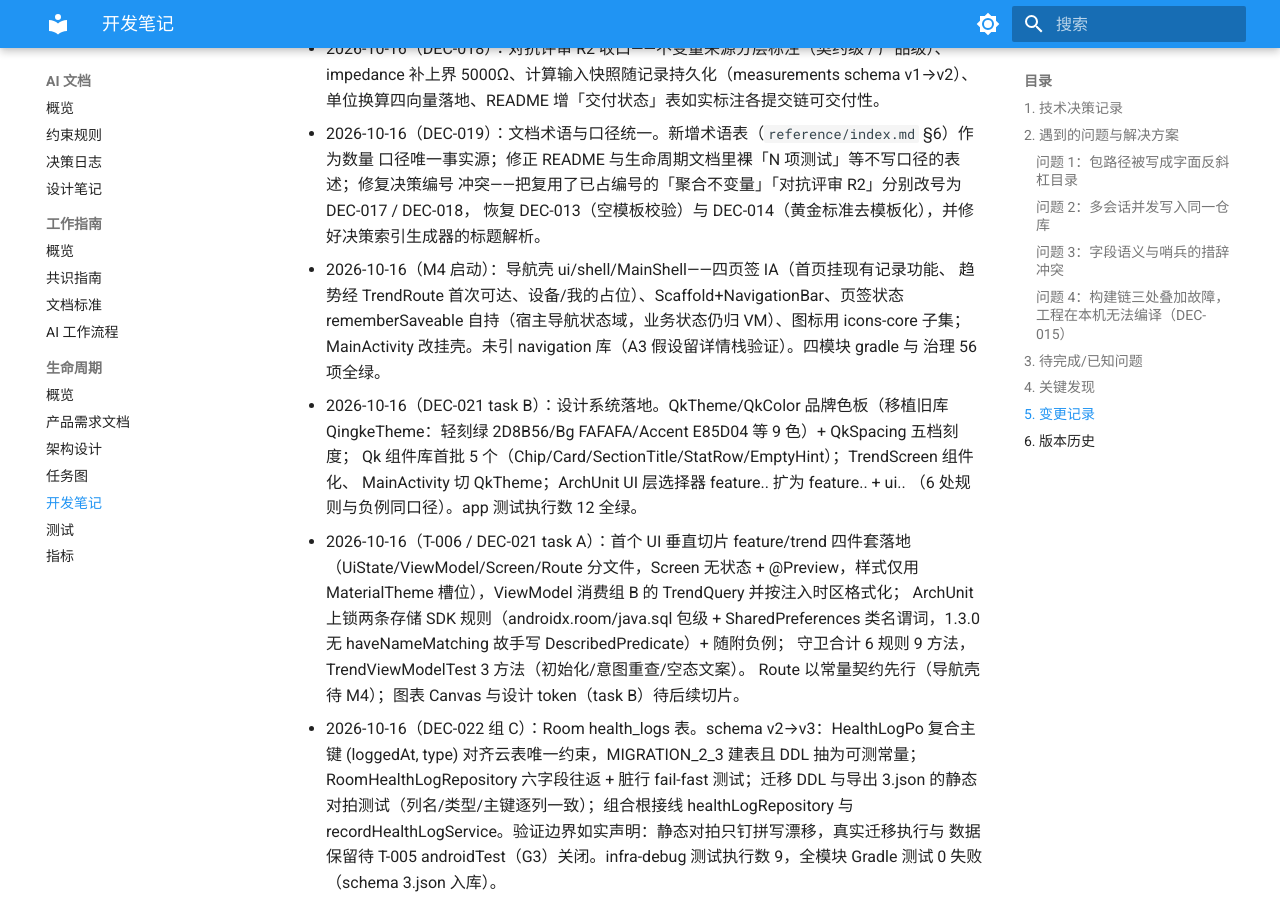
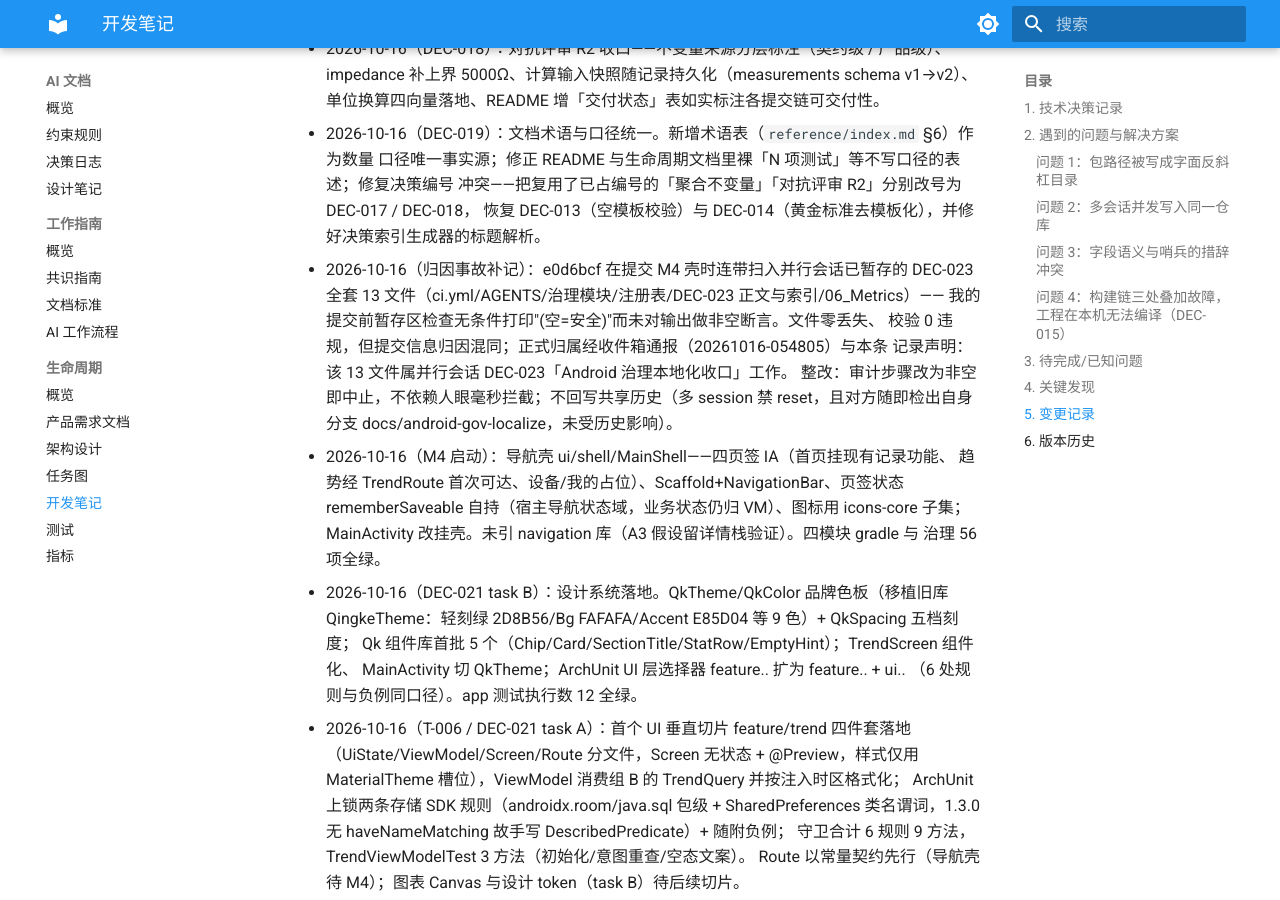
Before and after one commit to zerophix/lightweigh, an MkDocs documentation site: the page built from docs/ai/lifecycle/04_DevNotes.md, in a window 1280 px wide and 900 px high, scrolled down 3782 px. Built offline with MkDocs 1.6.1 and Material for MkDocs 9.7.7, drawn with Linux system fonts in a browser that asks for light colours; some of the changed text lies outside the part shown.

Commit message:
docs(devnotes): record attribution incident of e0d6bcf
The main-shell commit accidentally swept 13 files the parallel
session had staged for their DEC-023 work, because the pre-commit
staged-set check echoed a safety verdict without asserting emptiness.
No data lost and validation stayed green, but commit attribution is
mixed; the inbox notice 20261016-054805 and this DevNotes v22 entry
formally assign those files to the parallel session DEC-023. History
is not rewritten (multi-session reset ban); the check is now an
abort-on-non-empty assertion. Task board next action and known risks
refreshed.

```diff
--- a/docs/ai/lifecycle/04_DevNotes.md
+++ b/docs/ai/lifecycle/04_DevNotes.md
@@ -124,6 +124,14 @@
   口径唯一事实源；修正 README 与生命周期文档里裸「N 项测试」等不写口径的表述；修复决策编号
   冲突——把复用了已占编号的「聚合不变量」「对抗评审 R2」分别改号为 DEC-017 / DEC-018，
   恢复 DEC-013（空模板校验）与 DEC-014（黄金标准去模板化），并修好决策索引生成器的标题解析。
+- 2026-10-16（归因事故补记）：e0d6bcf 在提交 M4 壳时连带扫入并行会话已暂存的
+  DEC-023 全套 13 文件（ci.yml/AGENTS/治理模块/注册表/DEC-023 正文与索引/06_Metrics）——
+  我的提交前暂存区检查无条件打印"(空=安全)"而未对输出做非空断言。文件零丢失、
+  校验 0 违规，但提交信息归因混同；正式归属经收件箱通报（20261016-054805）与本条
+  记录声明：该 13 文件属并行会话 DEC-023「Android 治理本地化收口」工作。
+  整改：审计步骤改为非空即中止，不依赖人眼毫秒拦截；不回写共享历史（多 session
+  禁 reset，且对方随即检出自身分支 docs/android-gov-localize，未受历史影响）。
+
 - 2026-10-16（M4 启动）：导航壳 ui/shell/MainShell——四页签 IA（首页挂现有记录功能、
   趋势经 TrendRoute 首次可达、设备/我的占位）、Scaffold+NavigationBar、页签状态
   rememberSaveable 自持（宿主导航状态域，业务状态仍归 VM）、图标用 icons-core 子集；
@@ -186,6 +194,7 @@
 
 | 版本 | 日期 | 变更摘要 |
 |------|------|---------|
+| v22 | 2026-10-16 | 归因事故补记：e0d6bcf 扫入 DEC-023（13 文件归属声明，收件箱通报） |
 | v21 | 2026-10-16 | M4 启动：四页签导航壳 MainShell（trend 首次可达） |
 | v20 | 2026-10-16 | DEC-023 Android 治理本地化：GOV-ATEST 测试治理 + lifecycle-audit 脚本 + CI 对齐 |
 | v20 | 2026-10-16 | DEC-021 task B：QkTheme 设计 token + 首批 5 组件 + 守卫扩口 ui.. |
--- a/mkdocs.yml
+++ b/mkdocs.yml
@@ -229,6 +229,7 @@ plugins:
 
 
 
+
 nav:
   - 首页: index.md
 
```
Also changed, not shown: README.md (+1 -0 lines), docs/ai/inbox/20261016-054805.md (added, +27 -0 lines), 1 other file.
